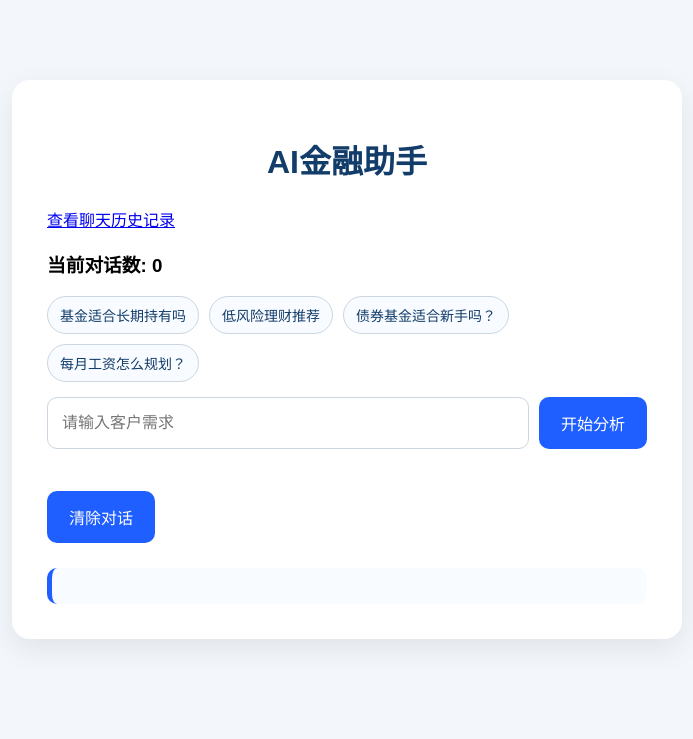
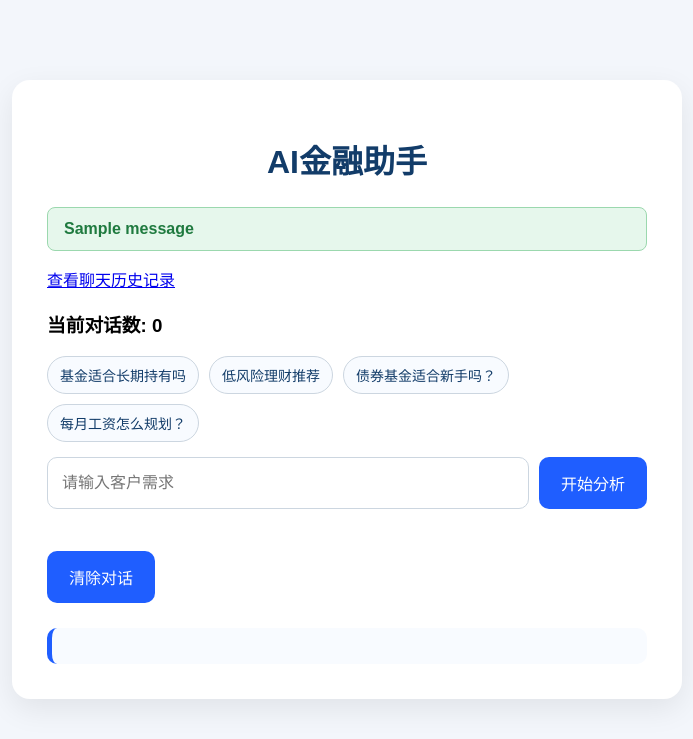
Before and after one commit to benboerb0323/Ai-Finance-Assistant, a Flask app: page / in a window 1280 px wide. Shown: the top 739 px of the page, without its empty margins (293-986 px from the left). Run offline with Flask 3, Linux system fonts and the light colour scheme; tables that the repository leaves empty hold one stand-in row (values such as "Sample post"); one stand-in notice (Sample message) is shown.

Commit message:
add flash messages for user actions

```diff
--- a/app.py
+++ b/app.py
@@ -1,4 +1,4 @@
-from flask import Flask,render_template,request,redirect,url_for,session
+from flask import Flask,render_template,request,redirect,url_for,session,flash
 from openai import OpenAI
 from dotenv import load_dotenv
 import os
@@ -107,6 +107,8 @@ def clear_chat():
         }
     ]
 
+    flash("聊天记录已清除", "success")
+
     return redirect(url_for("home"))
 
 
@@ -177,6 +179,8 @@ def delete_history():
 
     delete_all_history()
 
+    flash("所有历史记录已删除", "success")
+
     return redirect(url_for("history"))
 
 
@@ -185,6 +189,8 @@ def delete_history_record(record_id):
 
     delete_history_by_id(record_id)
 
+    flash("该条历史记录已删除", "success")
+
     return redirect(url_for("history"))
 
 if __name__ == "__main__":
--- a/static/style.css
+++ b/static/style.css
@@ -231,3 +231,26 @@ button:hover {
     line-height: 1.7;
     white-space: pre-wrap;
 }
+
+.flash-messages {
+    margin: 15px 0;
+}
+
+.flash-message {
+    padding: 12px 16px;
+    border-radius: 8px;
+    margin-bottom: 10px;
+    font-weight: bold;
+}
+
+.flash-message.success {
+    background-color: #e6f7ec;
+    color: #1f7a3f;
+    border: 1px solid #9bd8ae;
+}
+
+.flash-message.error {
+    background-color: #fdecea;
+    color: #b42318;
+    border: 1px solid #f5b5ad;
+}
--- a/templates/index.html
+++ b/templates/index.html
@@ -11,6 +11,18 @@
     <div class="container">
 
         <h1>AI金融助手</h1>
+
+        {% with messages = get_flashed_messages(with_categories=true) %}
+             {% if messages %}
+                <div class="flash-messages">
+                    {% for category, message in messages %}
+                        <div class="flash-message {{ category }}">
+                            {{ message }}
+                        </div>
+                    {% endfor %}
+                </div>
+            {% endif %}
+        {% endwith %}
 
         <p>
             <a href="{{ url_for('history') }}">查看聊天历史记录</a>
```
Also changed, not shown: templates/history.html (+10 -0 lines).
